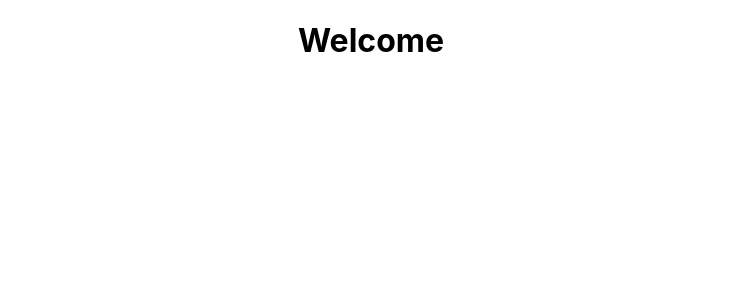
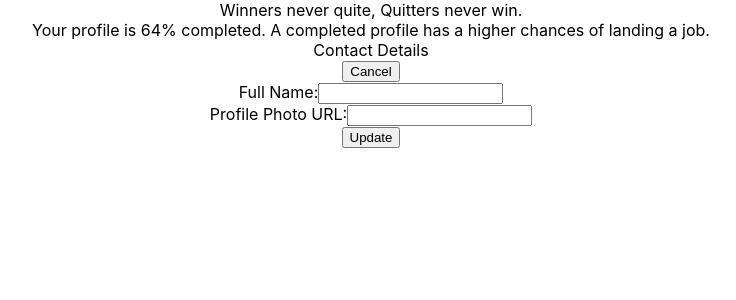
Before and after one commit to shaileshsiingh/ExpenseTrackerReact, a React (Create React App) app: page /completeprofile in a window 1280 px wide. Shown: the top 300 px of the page, without its empty margins (269-1005 px from the left). Built offline with nearby package versions, Linux system fonts and the light colour scheme.

Commit message:
Complete Profile with firebase

```diff
--- a/package.json
+++ b/package.json
@@ -6,6 +6,7 @@
     "@testing-library/jest-dom": "^5.17.0",
     "@testing-library/react": "^13.4.0",
     "@testing-library/user-event": "^13.5.0",
+    "axios": "^1.5.0",
     "bootstrap": "^5.3.2",
     "react": "^18.2.0",
     "react-dom": "^18.2.0",
--- a/src/App.js
+++ b/src/App.js
@@ -1,18 +1,25 @@
 import { useContext } from 'react';
 import './App.css';
+import { BrowserRouter as Router, Route, Routes } from 'react-router-dom'; // Import BrowserRouter
 import Authentication from './components/Authentication';
 import Home from './components/Home';
 import AuthContext from './store/auth-context';
 import { AuthContextProvider } from './store/auth-context';
+import CompleteProfile from './components/CompleteProfile';
+
 function App() {
   const authCtx = useContext(AuthContext);
 
   return (
     <div className="App">
       <AuthContextProvider>
-      {!authCtx.isLoggedIn && <Home /> }
-      {authCtx.isLoggedIn &&  <Authentication />}
-
+        <Router> {/* Wrap your application with the Router component */}
+          <Routes>
+            <Route path='/' element={<Home />} />
+          <Route path='/authentication' element={<Authentication />} />
+          {!authCtx.isLoggedIn&&  <Route path='/completeprofile' element={<CompleteProfile />} />}
+          </Routes>
+        </Router>
       </AuthContextProvider>
     </div>
   );
--- a/src/components/Authentication.js
+++ b/src/components/Authentication.js
@@ -1,12 +1,14 @@
 import React, { useState, useRef, useContext } from 'react';
 import classes from './Authentication.module.css';
 import AuthContext from '../store/auth-context';
+import { useNavigate } from 'react-router-dom';
 
 const Authentication = () => {
   const [isLogin, setIsLogin] = useState(true);
   const [loading, setLoading] = useState(false);
   const [confirmPassword, setConfirmPassword] = useState(''); // Controlled component for confirmPassword
   const authCtx = useContext(AuthContext);
+  let history = useNavigate()
 
   const emailInputRef = useRef();
   const passwordInputRef = useRef();
@@ -57,6 +59,8 @@ const Authentication = () => {
       alert("Logged In");
       console.log("Logged In Successfully");
       authCtx.logIn(data.idToken)
+      history('/')
+
       console.log(data);
 
       setLoading(false);
--- /dev/null
+++ b/src/components/CompleteProfile.js
@@ -0,0 +1,22 @@
+import React from 'react'
+import ContactDetail from './ContactDetail';
+
+const CompleteProfile = () => {
+  return (
+    <>
+            <div >
+            Winners never quite, Quitters never win.
+            </div>
+            <div>
+                Your profile is 64% completed. A completed profile has a higher chances of landing a job.
+                </div>
+
+        <div >
+
+            <ContactDetail />
+        </div>
+    </>
+  )
+}
+
+export default CompleteProfile
--- /dev/null
+++ b/src/components/ContactDetail.js
@@ -0,0 +1,53 @@
+import React, { useState } from 'react';
+import axios from 'axios'
+
+const ContactDetail = () => {
+  const [fullName, setFullName] = useState('')
+  const [profilePhotoUrl, setProfilePhotoUrl] = useState('')
+
+  const handleUpdate = () => {
+    const apiKey = 'AIzaSyAJZVlkJOe9LtVdhe7_OVHR62Ml-5IlnRo'
+
+    const apiUrl = `https://identitytoolkit.googleapis.com/v1/accounts:update?key=${apiKey}`
+
+    const requestData = {
+      displayName: fullName,
+      photoUrl: profilePhotoUrl,
+      returnSecureToken: true,
+    };
+
+    axios
+      .post(apiUrl, requestData)
+      .then((response) => {
+        console.log('User details updated successfully:', response.data)
+      })
+      .catch((error) => {
+        console.error('Error updating user details:', error)
+      });
+  };
+
+
+  return (
+    <>
+      <div>
+        <div>Contact Details</div>
+        <button>Cancel</button>
+      </div>
+      <div>
+        <div>
+          Full Name:
+          <input type="text" value={fullName} onChange={(e) => setFullName(e.target.value)} />
+        </div>
+        <div>
+          Profile Photo URL:
+          <input type="text" value={profilePhotoUrl} onChange={(e) => setProfilePhotoUrl(e.target.value)} />
+        </div>
+      </div>
+      <button type="submit" onClick={handleUpdate}>
+        Update
+      </button>
+    </>
+  );
+};
+
+export default ContactDetail;
--- a/src/components/Home.js
+++ b/src/components/Home.js
@@ -1,20 +1,29 @@
 import React, { useContext } from 'react';
 import AuthContext from '../store/auth-context';
+import { Link, useNavigate } from 'react-router-dom';
 
 function Home() {
   const authCtx = useContext(AuthContext);
+  const history = useNavigate()
 
   const logoutHandler = () => {
     authCtx.logOut(); // Call the logout function from AuthContext
+    history('/authentication')
   };
 
   return (
+    <>
     <div>
       <h1>Welcome</h1>
       {authCtx.isLoggedIn && (
         <button onClick={logoutHandler}>Log Out</button>
       )}
     </div>
+                <div>
+                Your profile is incomplete.<Link to='/completeprofile'>Complete now</Link>
+            </div>
+
+    </>
   );
 }
 
```
Also changed, not shown: 1 other file (tests, documents, lock files or other folders).
